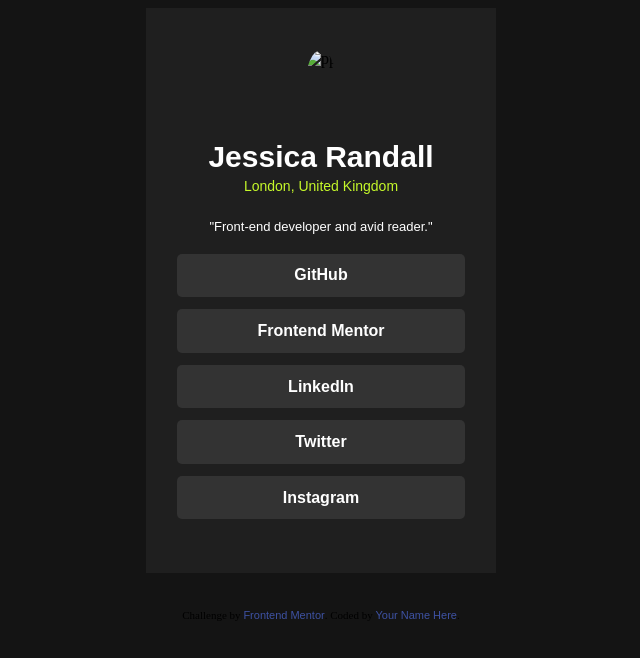
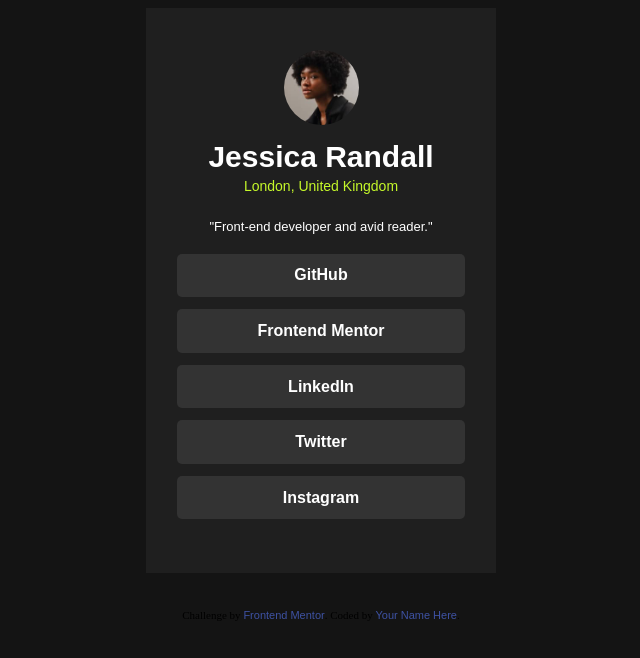
Before and after one commit to navycd/Own-Social-Links, a plain HTML site: page index.html in a window 1280 px wide. Shown: the whole page, without its empty margins (327-967 px from the left). Drawn offline with Linux system fonts and the light colour scheme; the site is published under a folder, as on GitHub Pages, so addresses that start at the root find nothing.

Commit message:
Update index.html

```diff
--- a/index.html
+++ b/index.html
@@ -15,7 +15,7 @@
 </head>
 <body>
 <div class="div1">
-  <img src="/assets/images/avatar-jessica.jpeg" alt="pp">
+  <img src="assets/images/avatar-jessica.jpeg" alt="pp">
   <h2 class="isimh2">Jessica Randall</h2>
   <p class="greentext">London, United Kingdom</p>
   <p class="desc">"Front-end developer and avid reader."</p>
```
